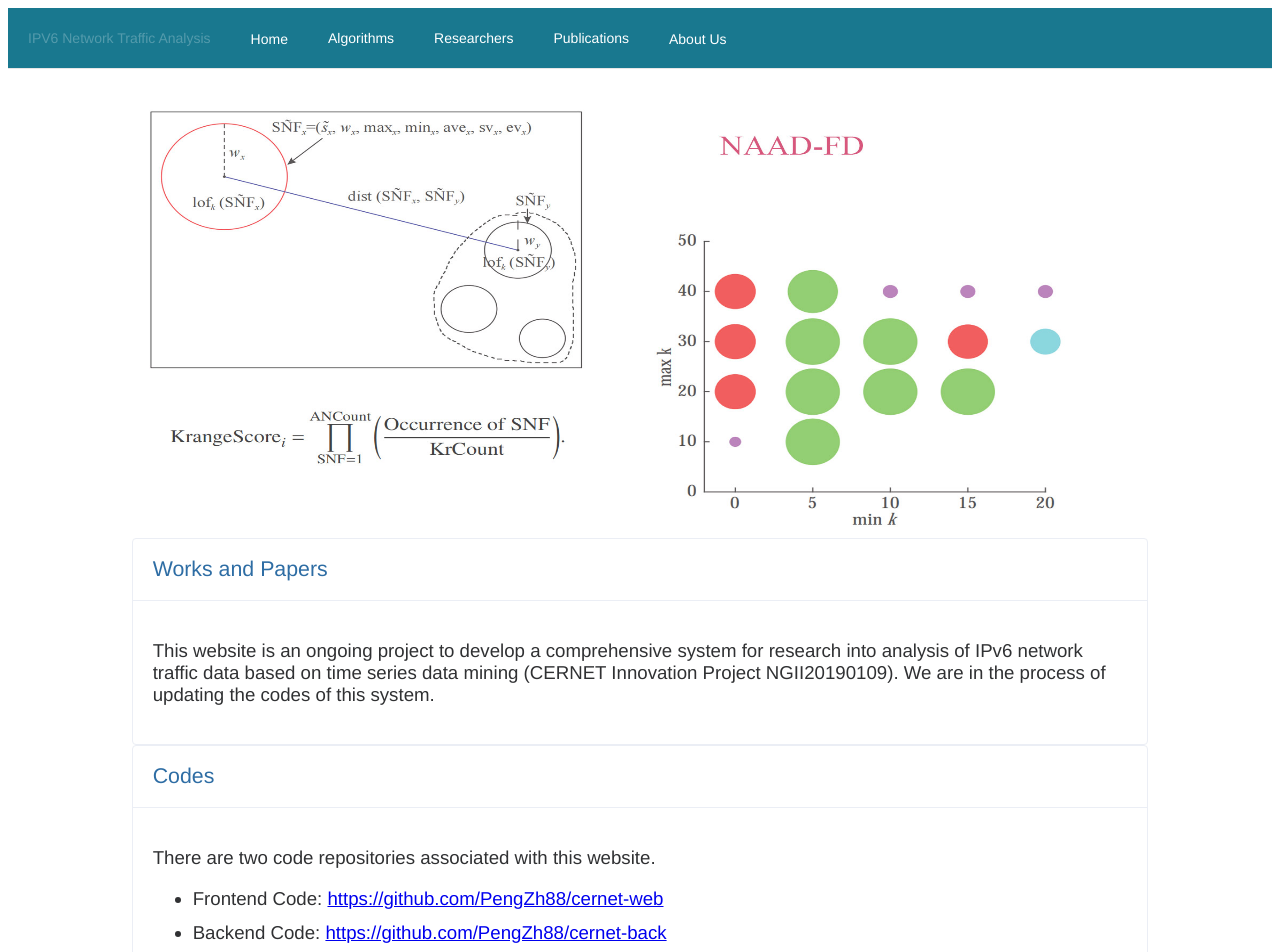
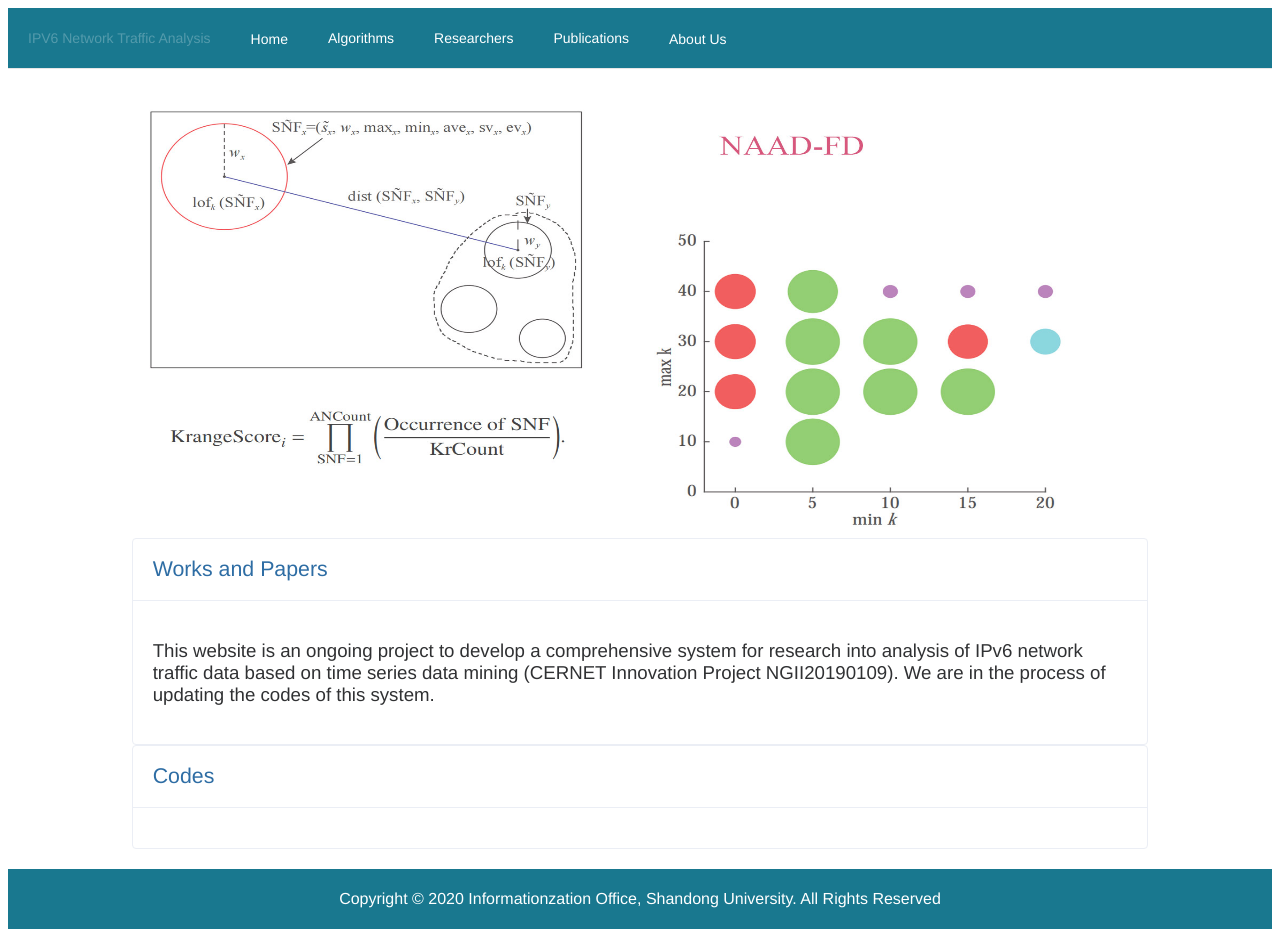
Before and after one commit to PengZh88/NTASWebsite, a Vue app: page / in a window 1280 px wide. Shown: the top 952 px of the page. Built offline with nearby package versions, Linux system fonts and the light colour scheme.

Commit message:
modify home page

```diff
--- a/src/components/home.vue
+++ b/src/components/home.vue
@@ -50,17 +50,6 @@
               <el-card class="box-card" shadow="hover">
                 <div slot="header" class="card-header">
                   <span>Codes</span>
-                </div>
-                <div class="card-content">
-                  <p>There are two code repositories associated with this website.</p>
-                  <ul>
-                    <li>
-                      Frontend Code: <a :href="frontend" target="_blank">{{ frontend }}</a>
-                    </li>
-                    <li>
-                      Backend Code: <a :href="backend" target="_blank">{{ backend }}</a>
-                    </li>
-                  </ul>
                 </div>
               </el-card>
             </el-col>
```
